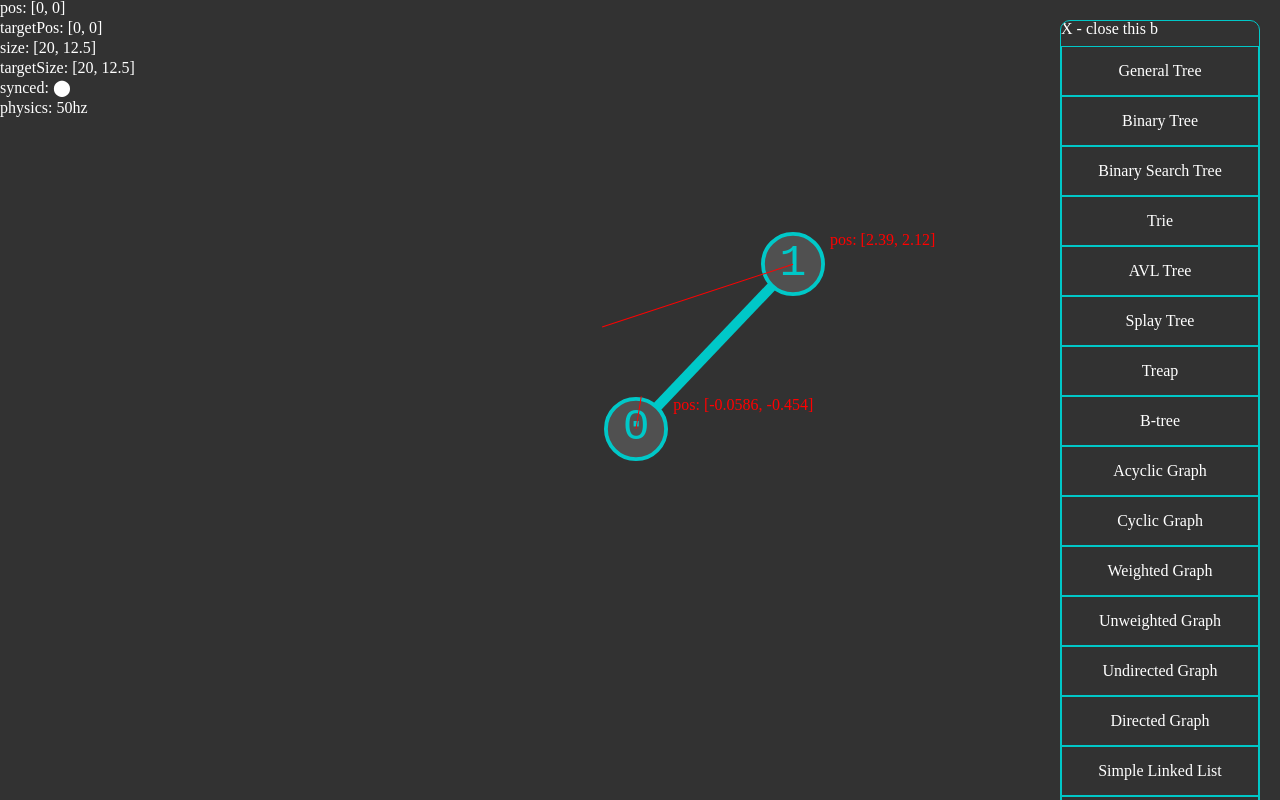
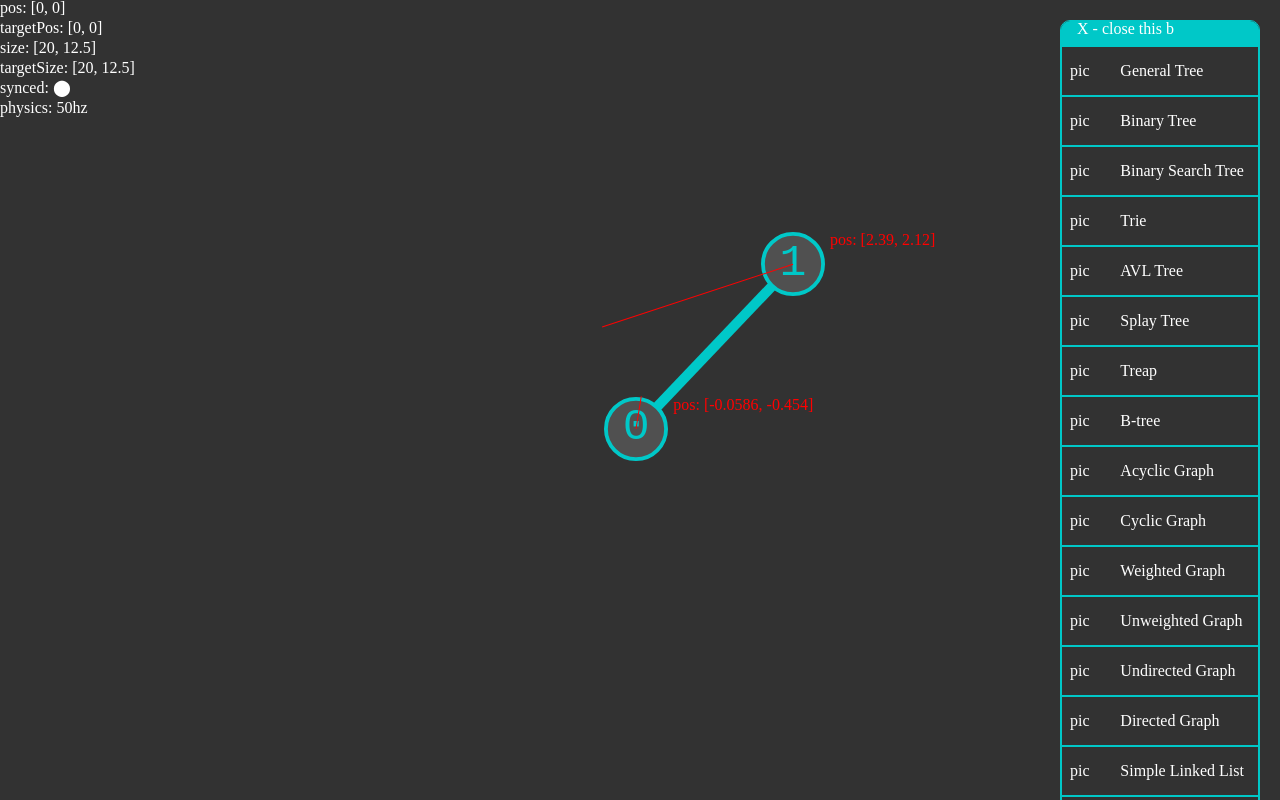
Before and after one commit to CameronHonis/Algodesi, a React (Create React App) app: page / in a window 1280 px wide. Both pictures are taken after a click on the element "Graph". Built offline with nearby package versions, Linux system fonts and the light colour scheme.

Commit message:
make room for SVG for each item

```diff
--- a/src/components/ItemSelection.tsx
+++ b/src/components/ItemSelection.tsx
@@ -33,12 +33,20 @@ const ItemSelection: React.FC<ItemSelectionProps> = (props) => {
         }
     }
   }
-
+  if (refs.current.selected !== 'NONE') {
+    return (
+      <div className='itemSelection' ref={itemSelectRef} onClick={e => {clickHandler(e)}}>
+        <p className='itemSVG'>pic</p>
+        <p className='itemName'>{itemName}</p>
+      </div>
+    )
+  } else {
   return (
     <div className='itemSelection' ref={itemSelectRef} onClick={e => {clickHandler(e)}}>
       <p>{itemName}</p>
     </div>
   )
+  }
 }
 
 export default ItemSelection
--- a/src/index.css
+++ b/src/index.css
@@ -92,19 +92,34 @@ body {
   align-items: center;
   height: 50px;
 }
-.itemSelection p {
+.itemSelection > *{
   color: white;
   height: 100%;
   width: 100%;
   display: flex;
-  justify-content: center;
   align-items: center;
   overflow: hidden;
 }
 
 #selectNone {
   height: 25px;
+  background-color: rgb(0, 200, 200);
 }
+
+#selectNone p {
+  margin: 0 1rem;
+}
+
+.itemSVG {
+  width: calc(50px + 0.5rem);
+  height: 100%;
+  margin-left: 0.5rem;
+}
+
+.itemName {
+  width: calc(85% - 0.5rem);
+}
+
 /* rgb (0, 200, 200) aqua
 chacoal (50,50,50)
 background-light grey (230,230,230)
```
Also changed, not shown: 1 other file (tests, documents, lock files or other folders).
